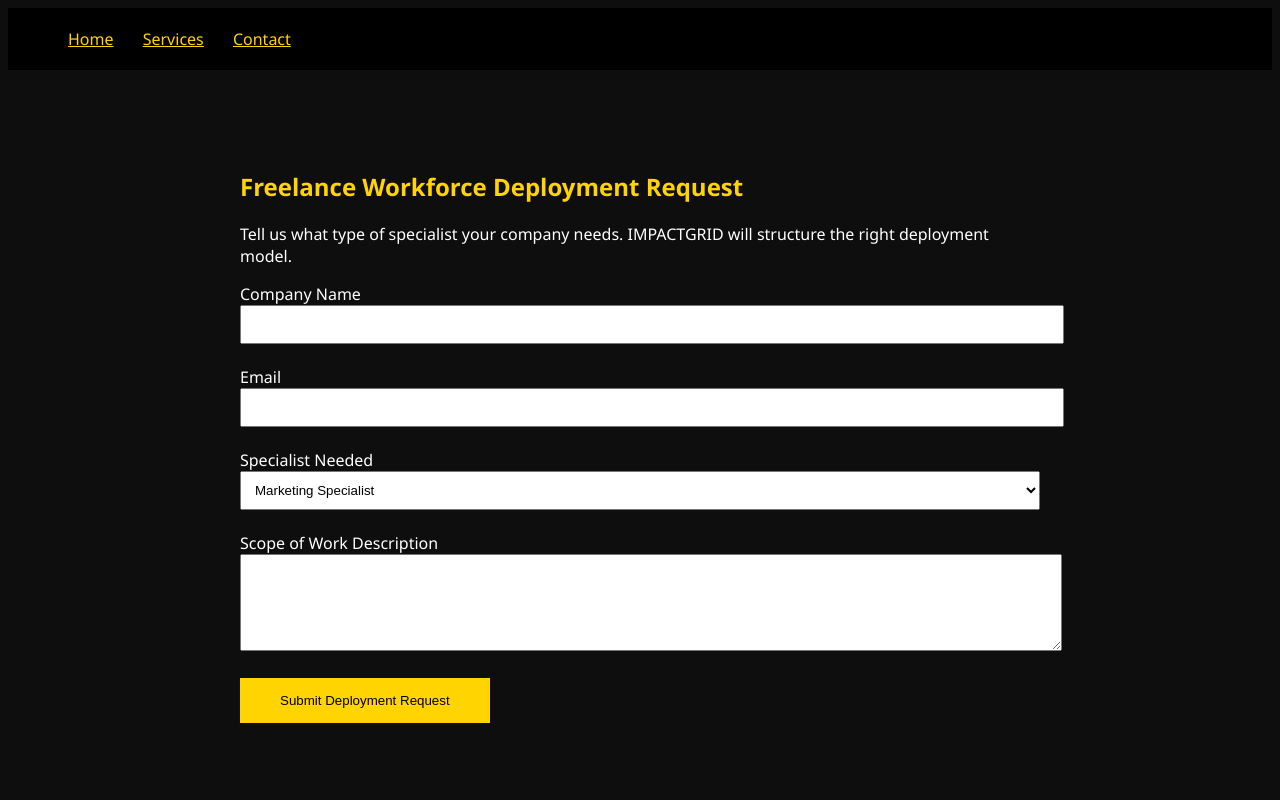
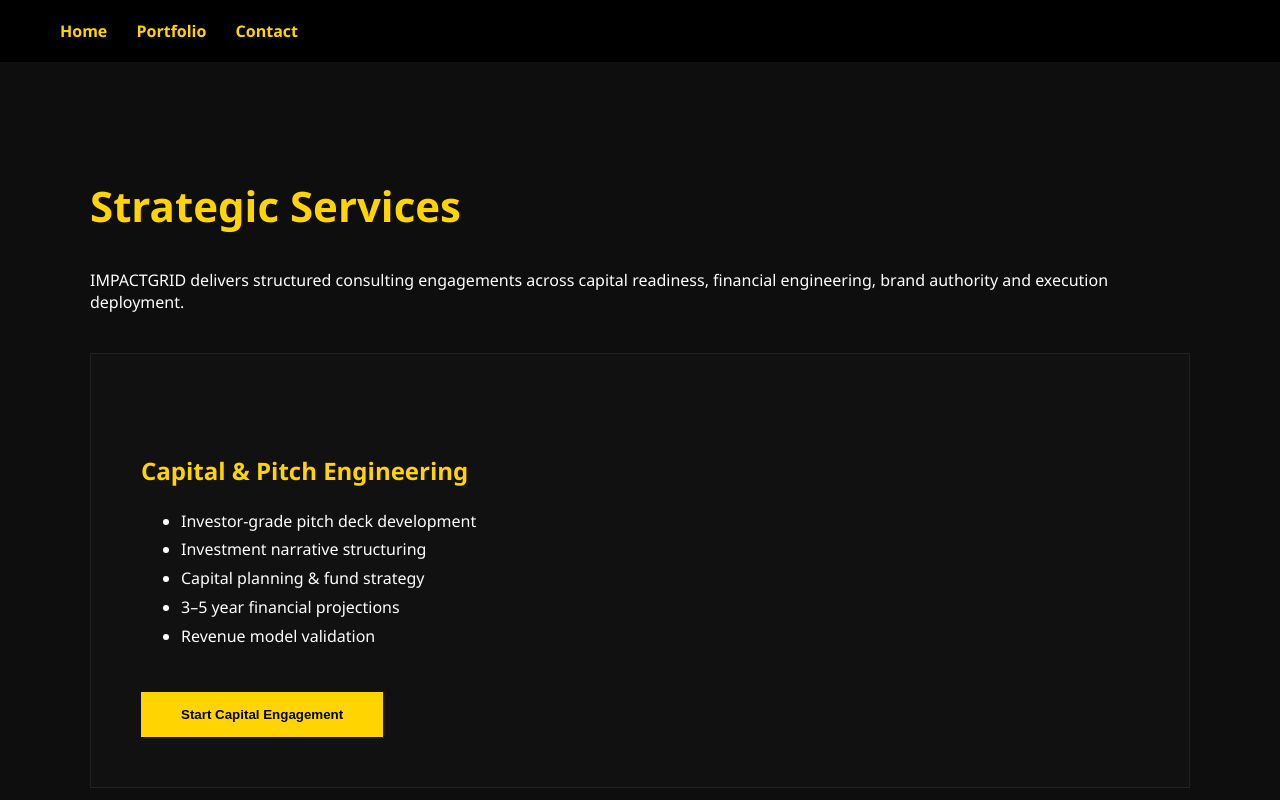
Before and after one commit to donmoyero/ImpactGrid-Group, a plain HTML site: page services.html in a window 1280 px wide. Shown: the top 800 px of the page. Drawn offline with Linux system fonts and the light colour scheme.

Commit message:
Update services.html

```diff
--- a/services.html
+++ b/services.html
@@ -1,43 +1,150 @@
 <!DOCTYPE html>
-<html>
+<html lang="en">
 <head>
-<title>Workforce Deployment Request | IMPACTGRID</title>
+<meta charset="UTF-8">
+<meta name="viewport" content="width=device-width, initial-scale=1.0">
+<title>Services | IMPACTGRID</title>
+
+<style>
+body{
+margin:0;
+font-family:Segoe UI, sans-serif;
+background:#0e0e0e;
+color:white;
+}
+
+nav{
+background:#000;
+padding:20px 60px;
+}
+
+nav a{
+color:#FFD400;
+text-decoration:none;
+margin-right:25px;
+font-weight:bold;
+}
+
+section{
+padding:80px 60px;
+max-width:1100px;
+margin:auto;
+}
+
+h1{
+color:#FFD400;
+font-size:42px;
+}
+
+h2{
+color:#FFD400;
+margin-top:50px;
+}
+
+.service{
+background:#111;
+padding:50px;
+margin-top:40px;
+border:1px solid #222;
+}
+
+ul{
+line-height:1.8;
+}
+
+button{
+margin-top:25px;
+padding:15px 40px;
+background:#FFD400;
+border:none;
+font-weight:bold;
+cursor:pointer;
+}
+
+button:hover{
+background:white;
+}
+</style>
 </head>
-<body style="background:#0e0e0e;color:white;font-family:Segoe UI,sans-serif;">
 
-<nav style="padding:20px 60px;background:#000;">
-<a href="index.html" style="color:#FFD400;margin-right:25px;">Home</a>
-<a href="services.html" style="color:#FFD400;margin-right:25px;">Services</a>
-<a href="contact.html" style="color:#FFD400;">Contact</a>
+<body>
+
+<nav>
+<a href="index.html">Home</a>
+<a href="portfolio.html">Portfolio</a>
+<a href="contact.html">Contact</a>
 </nav>
 
-<section style="padding:80px 60px;max-width:800px;margin:auto;">
-<h1 style="color:#FFD400;">Freelance Workforce Deployment Request</h1>
-<p>Tell us what type of specialist your company needs. IMPACTGRID will structure the right deployment model.</p>
+<section>
 
-<form action="https://formspree.io/f/meeldvol" method="POST">
+<h1>Strategic Services</h1>
+<p>IMPACTGRID delivers structured consulting engagements across capital readiness, financial engineering, brand authority and execution deployment.</p>
 
-<label>Company Name</label><br>
-<input type="text" name="company" required style="width:100%;padding:10px;"><br><br>
+<div class="service">
+<h2>Capital & Pitch Engineering</h2>
+<ul>
+<li>Investor-grade pitch deck development</li>
+<li>Investment narrative structuring</li>
+<li>Capital planning & fund strategy</li>
+<li>3–5 year financial projections</li>
+<li>Revenue model validation</li>
+</ul>
 
-<label>Email</label><br>
-<input type="email" name="email" required style="width:100%;padding:10px;"><br><br>
+<a href="contact.html">
+<button>Start Capital Engagement</button>
+</a>
+</div>
 
-<label>Specialist Needed</label><br>
-<select name="specialist" style="width:100%;padding:10px;">
-<option>Marketing Specialist</option>
-<option>Financial Analyst</option>
-<option>Operations Manager</option>
-<option>Tech Support</option>
-<option>Multiple Roles</option>
-</select><br><br>
+<div class="service">
+<h2>Business Plan & Financial Forecast Engineering</h2>
+<ul>
+<li>Comprehensive business plan documentation</li>
+<li>Cash flow forecasting</li>
+<li>Break-even analysis</li>
+<li>Operational structuring</li>
+<li>Market positioning framework</li>
+</ul>
 
-<label>Scope of Work Description</label><br>
-<textarea name="scope" rows="5" style="width:100%;padding:10px;"></textarea><br><br>
+<a href="contact.html">
+<button>Request Business Plan Structuring</button>
+</a>
+</div>
 
-<button type="submit" style="background:#FFD400;padding:15px 40px;border:none;">Submit Deployment Request</button>
+<div class="service">
+<h2>Brand Authority & Photography</h2>
+<ul>
+<li>Executive portrait sessions</li>
+<li>Brand identity photography</li>
+<li>Visual positioning strategy</li>
+<li>Social media authority imagery</li>
+</ul>
 
-</form>
+<a href="photography.html">
+<button>Start Brand Media Engagement</button>
+</a>
+</div>
+
+<div class="service">
+<h2>Freelance Workforce Deployment</h2>
+<ul>
+<li>Marketing specialists</li>
+<li>Financial analysts</li>
+<li>Operational strategists</li>
+<li>Technical support professionals</li>
+</ul>
+
+<a href="workforce.html">
+<button>Request Workforce Deployment</button>
+</a>
+</div>
+
+</section>
+
+<section style="text-align:center;background:#000;padding:60px;">
+<h2>Ready to Engineer Your Growth Infrastructure?</h2>
+<a href="index.html#about">
+<button>Book Strategy Consultation</button>
+</a>
 </section>
 
 </body>
```
